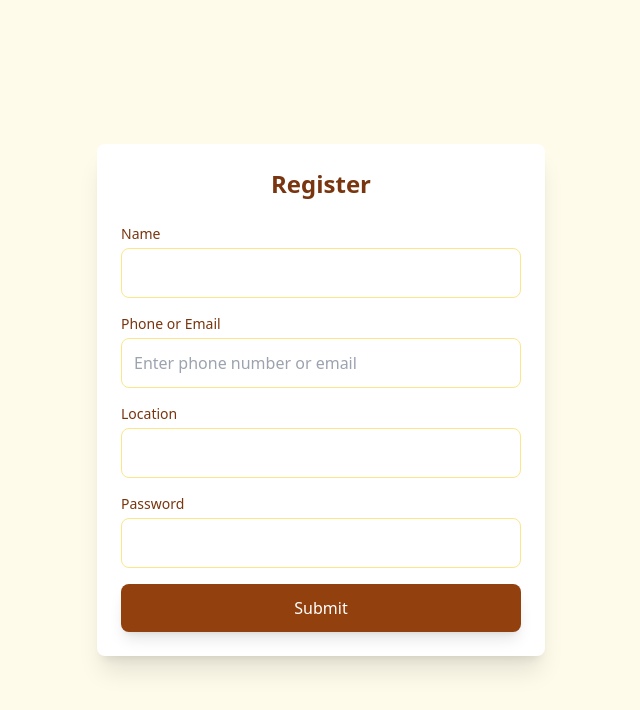
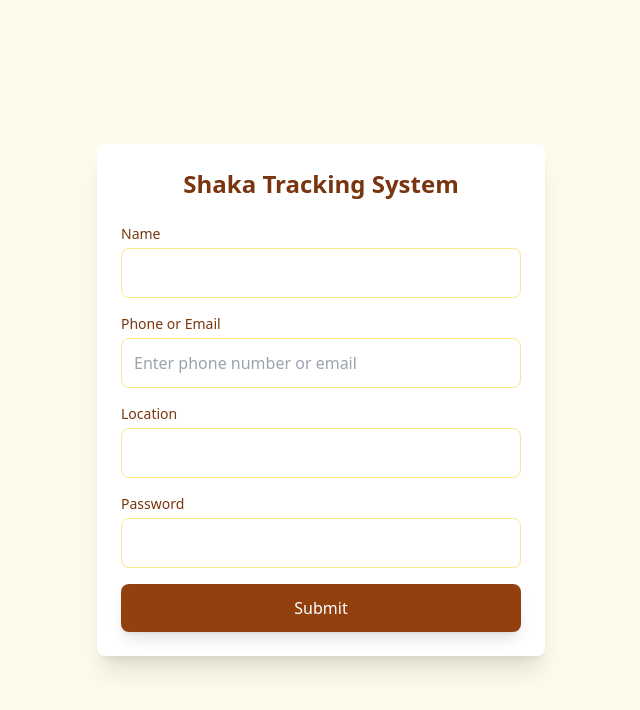
Before and after one commit to robben-munyaneza/frontend1, a React (Create React App) app: page /register in a window 1280 px wide. Shown: the top 710 px of the page, without its empty margins (319-959 px from the left). Built offline with nearby package versions, Linux system fonts and the light colour scheme; no server answers.

Commit message:
Update Register.jsx

```diff
--- a/src/components/Register.jsx
+++ b/src/components/Register.jsx
@@ -54,7 +54,7 @@ const Register = () => {
       {/* Registration Form */}
       <div className="w-full max-w-md shadow-xl border-0 bg-white rounded-lg p-6">
         <div className="space-y-1">
-          <h2 className="text-2xl text-center text-amber-900 font-bold">Register</h2>
+          <h2 className="text-2xl text-center text-amber-900 font-bold">Shaka Tracking System</h2>
         </div>
         <div className="mt-6">
           <form onSubmit={handleSubmit} className="space-y-4">
```
